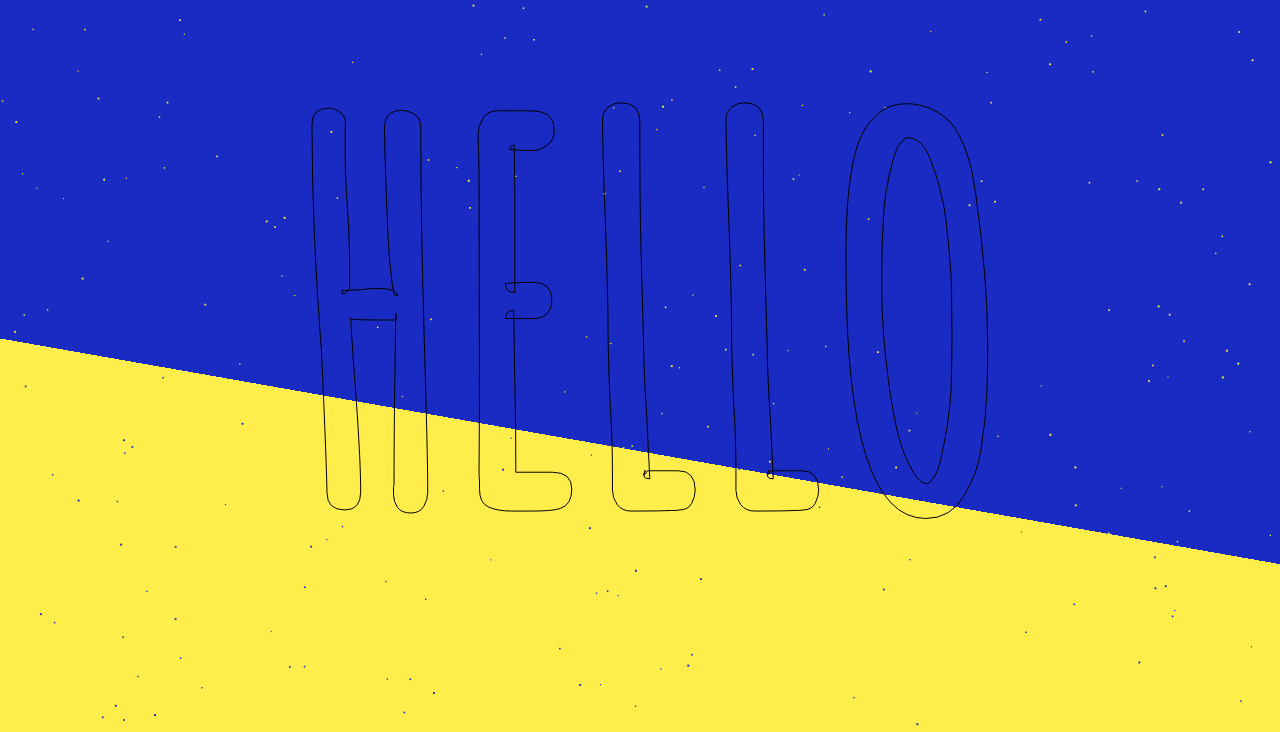
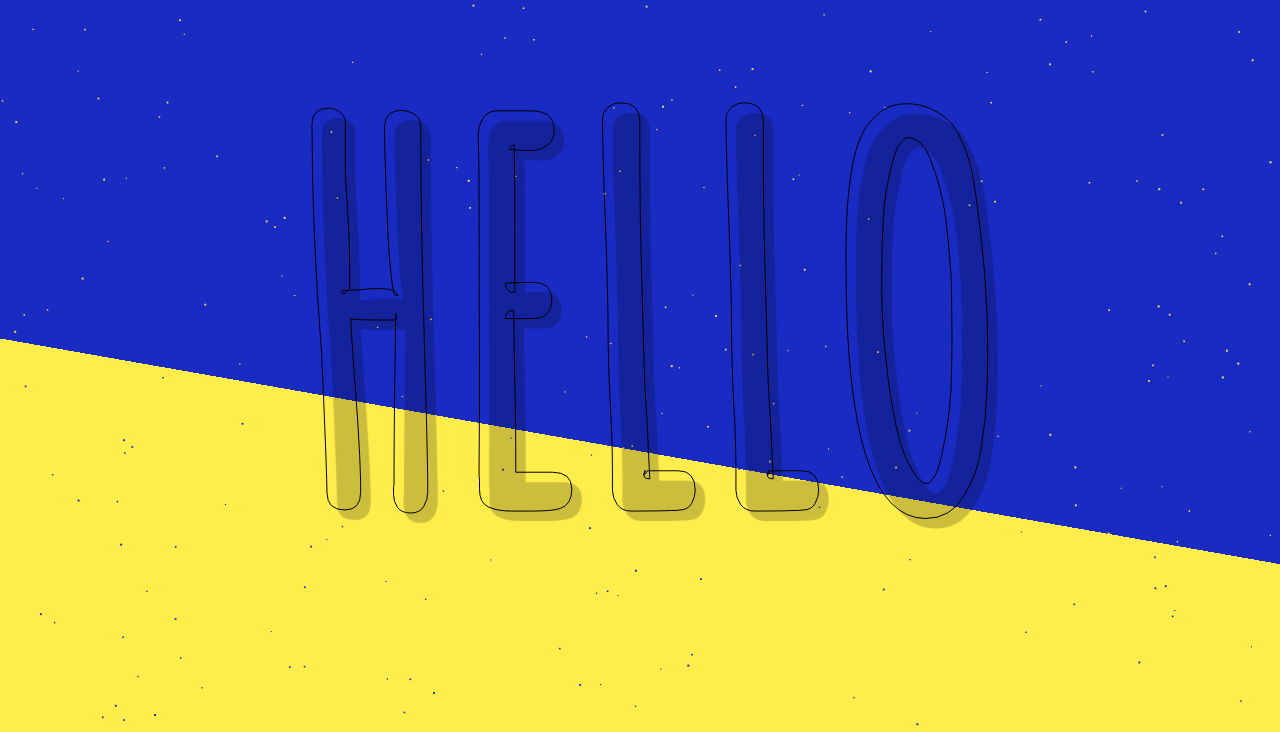
Before and after one commit to Sergio335566/Canvas-Interaction, a plain HTML site: page index.html in a window 1280 px wide. Shown: the top 732 px of the page. Drawn offline with nearby package versions, Linux system fonts and the light colour scheme.

Commit message:
add shadow

```diff
--- a/style.css
+++ b/style.css
@@ -14,6 +14,7 @@ h1{
 
 color: transparent;
 -webkit-text-stroke:1px black;
+text-shadow: 10px 10px 1px rgba(0, 0, 0, 0.2);
   z-index: 99;
   font-family: 'Amatic SC', cursive;
   text-align: center;
```
